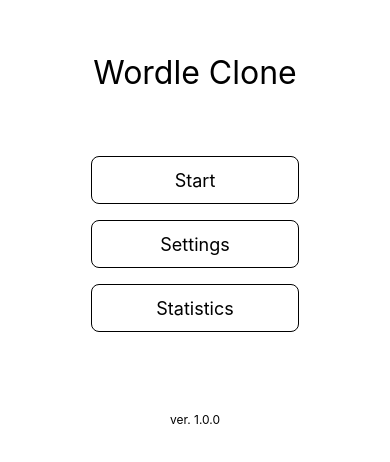
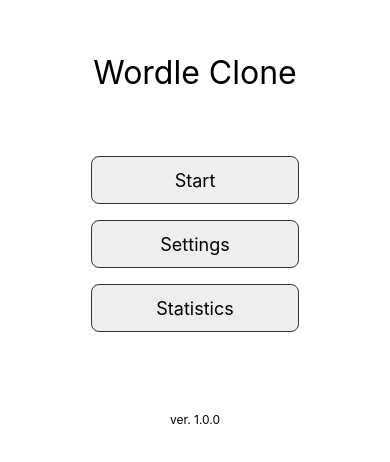
Before and after one commit to roto93/react-native-wordle-clone, a React Native app: screen /Onboarding in a window 390 px wide. Shown: the part 182-644 px from the top of the page. Built offline with nearby package versions, Linux system fonts and the light colour scheme.

Commit message:
:zap: Setup Redux for theme

```diff
--- a/App.js
+++ b/App.js
@@ -9,11 +9,14 @@ import StatisticPage from './src/screen/StatisticPage';
 import { RowView } from './src/Lib/Lib';
 import SettingIcon from './src/images/icons/SettingIcon';
 import BarChartIcon from './src/images/icons/BarChartIcon';
+import { Provider } from 'react-redux';
+import store from './src/redux/store';
 
 const Stack = createNativeStackNavigator()
 
 const App = () => {
   return (
+    <Provider store={store}>
       <NavigationContainer>
         <Stack.Navigator screenOptions={{ headerTitleAlign: 'center', headerTitleStyle: { fontSize: 24 } }}>
           <Stack.Screen name='Onboarding' component={OnBoardingPage}
@@ -30,6 +33,7 @@ const App = () => {
           />
         </Stack.Navigator>
       </NavigationContainer>
+    </Provider>
   );
 };
 
--- a/package.json
+++ b/package.json
@@ -12,12 +12,14 @@
   "dependencies": {
     "@react-navigation/native": "^6.0.7",
     "@react-navigation/native-stack": "^6.3.0",
+    "@reduxjs/toolkit": "^1.7.1",
     "react": "17.0.2",
     "react-native": "0.67.1",
     "react-native-modal": "^13.0.0",
     "react-native-safe-area-context": "^3.3.2",
     "react-native-screens": "^3.10.2",
-    "react-native-svg": "^12.1.1"
+    "react-native-svg": "^12.1.1",
+    "react-redux": "^7.2.6"
   },
   "devDependencies": {
     "@babel/core": "7.16.12",
--- /dev/null
+++ b/src/hooks/useActions.js
@@ -0,0 +1,18 @@
+import { useDispatch, useSelector } from "react-redux"
+import * as Action from '../redux/actions'
+
+const useActions = () => {
+  const { themeMode } = useSelector(state => state.themeModeReducer)
+  const { isUpperCase } = useSelector(state => state.isUpperCaseReducer)
+
+  const toggleThemeMode = () => dispatch(Action.toggleThemeMode(themeMode))
+  const toggleIsUpperCase = () => dispatch(Action.toggleIsUpperCase(isUpperCase))
+  const dispatch = useDispatch()
+
+  return {
+    toggleThemeMode,
+    toggleIsUpperCase
+  }
+}
+
+export default useActions
--- /dev/null
+++ b/src/hooks/useTheme.js
@@ -0,0 +1,34 @@
+import { useEffect, useState } from "react";
+import { useSelector } from "react-redux";
+
+const Themes = {
+  light: {
+    primary: '#eee',
+    secondary: '#ccc',
+    text: '#333',
+    textBackground: '#fff',
+    key: '#333',
+    black: '#111',
+    white: '#fff'
+  },
+  dark: {
+    primary: '#333',
+    secondary: '#555',
+    text: '#ddd',
+    textBackground: '#111',
+    key: '#eee',
+    black: '#111',
+    white: '#fff'
+  }
+}
+
+const useTheme = () => {
+  const [theme, setTheme] = useState(Themes['light']);
+  const { themeMode } = useSelector(state => state.themeModeReducer)
+  useEffect(() => {
+    setTheme(Themes[themeMode])
+  }, [themeMode])
+  return theme
+}
+
+export default useTheme
--- /dev/null
+++ b/src/redux/actions.js
@@ -0,0 +1,17 @@
+export const TOGGLE_THEME_MODE = 'TOGGLE_THEME_MODE'
+
+export const toggleThemeMode = (str) => {
+  return {
+    type: TOGGLE_THEME_MODE,
+    payload: { currentThemeMode: str }
+  }
+}
+
+export const TOGGLE_IS_UPPERCASE = 'TOGGLE_IS_UPPERCASE'
+
+export const toggleIsUpperCase = (bool) => {
+  return {
+    type: TOGGLE_IS_UPPERCASE,
+    payload: { currentState: bool }
+  }
+}
--- /dev/null
+++ b/src/redux/reducers/isUpperCaseReducer.js
@@ -0,0 +1,13 @@
+import * as Action from '../actions'
+
+const initState = { isUpperCase: true }
+
+const isUpperCaseReducer = (state = initState, action) => {
+  switch (action.type) {
+    case Action.TOGGLE_IS_UPPERCASE:
+      return { isUpperCase: !action.payload.currentState }
+    default: return state
+  }
+}
+
+export default isUpperCaseReducer
--- /dev/null
+++ b/src/redux/reducers/themeModeReducer.js
@@ -0,0 +1,13 @@
+import * as Action from '../actions'
+
+const initState = { themeMode: 'light' }
+
+const themeModeReducer = (state = initState, action) => {
+  switch (action.type) {
+    case Action.TOGGLE_THEME_MODE:
+      return { themeMode: action.payload.currentThemeMode === 'light' ? 'dark' : 'light' }
+    default: return state
+  }
+}
+
+export default themeModeReducer
--- /dev/null
+++ b/src/redux/store.js
@@ -0,0 +1,10 @@
+import { configureStore } from '@reduxjs/toolkit'
+import themeModeReducer from './reducers/themeModeReducer'
+import isUpperCaseReducer from './reducers/isUpperCaseReducer'
+
+export default configureStore({
+  reducer: {
+    themeModeReducer,
+    isUpperCaseReducer
+  },
+})
--- a/src/screen/OnBoardingPage.js
+++ b/src/screen/OnBoardingPage.js
@@ -1,16 +1,25 @@
-import { StyleSheet, Text, TouchableOpacity, View } from 'react-native';
+import { Button, StyleSheet, Text, TouchableOpacity, View } from 'react-native';
 import React from 'react';
+import { useSelector, useDispatch } from 'react-redux';
+import * as Action from '../redux/actions'
+import useActions from '../hooks/useActions';
+import useTheme from '../hooks/useTheme';
 
 const OnBoardingPage = ({ navigation }) => {
-  const navigate = (screenName) => navigation.reset({ index: 0, routes: [{ name: 'Onboarding' }, { name: screenName }] })
+  const { theme } = useSelector(state => state.themeModeReducer)
+  const navigate = (screenName) => navigation.reset({
+    index: 0,
+    routes: [{ name: 'Onboarding' }, { name: screenName }]
+  })
+  const Theme = useTheme()
 
   return (
     <View style={styles.container}>
       <Text style={styles.title}>Wordle Clone</Text>
       <View style={styles.TO_container}>
-        <TO text={'Start'} onPress={() => navigate('Wordle')} />
-        <TO text={'Settings'} onPress={() => navigate('Settings')} />
-        <TO text={'Statistics'} onPress={() => navigate('Statistics')} />
+        <TO theme={Theme} text={'Start'} onPress={() => navigate('Wordle')} />
+        <TO theme={Theme} text={'Settings'} onPress={() => navigate('Settings')} />
+        <TO theme={Theme} text={'Statistics'} onPress={() => navigate('Statistics')} />
       </View>
       <Text style={styles.versionText}>
         ver. 1.0.0
@@ -56,9 +65,9 @@ const styles = StyleSheet.create({
   }
 });
 
-const TO = ({ text, onPress }) => {
+const TO = ({ text, onPress, theme }) => {
   return (
-    <TouchableOpacity style={styles.TO} onPress={onPress}>
+    <TouchableOpacity style={[styles.TO, { borderColor: theme.text, backgroundColor: theme.primary, text: theme.color }]} onPress={onPress}>
       <Text style={styles.TO_text}>{text}</Text>
     </TouchableOpacity>
   )
--- a/src/screen/SettingPage.js
+++ b/src/screen/SettingPage.js
@@ -1,10 +1,12 @@
-import { StyleSheet, Text, View } from 'react-native';
+import { Button, StyleSheet, Text, View } from 'react-native';
 import React from 'react';
+import useActions from '../hooks/useActions';
 
 const SettingPage = () => {
+  const { toggleThemeMode } = useActions()
   return (
     <View>
-      <Text></Text>
+      <Button title={'theme'} onPress={() => { toggleThemeMode() }} />
     </View>
   );
 };
```
Also changed, not shown: src/Themes.js (deleted, +0 -18 lines), src/redux/reducers/index.js (added), 1 other file (tests, documents, lock files or other folders). Lines whose indentation alone changed are shown as unchanged.
